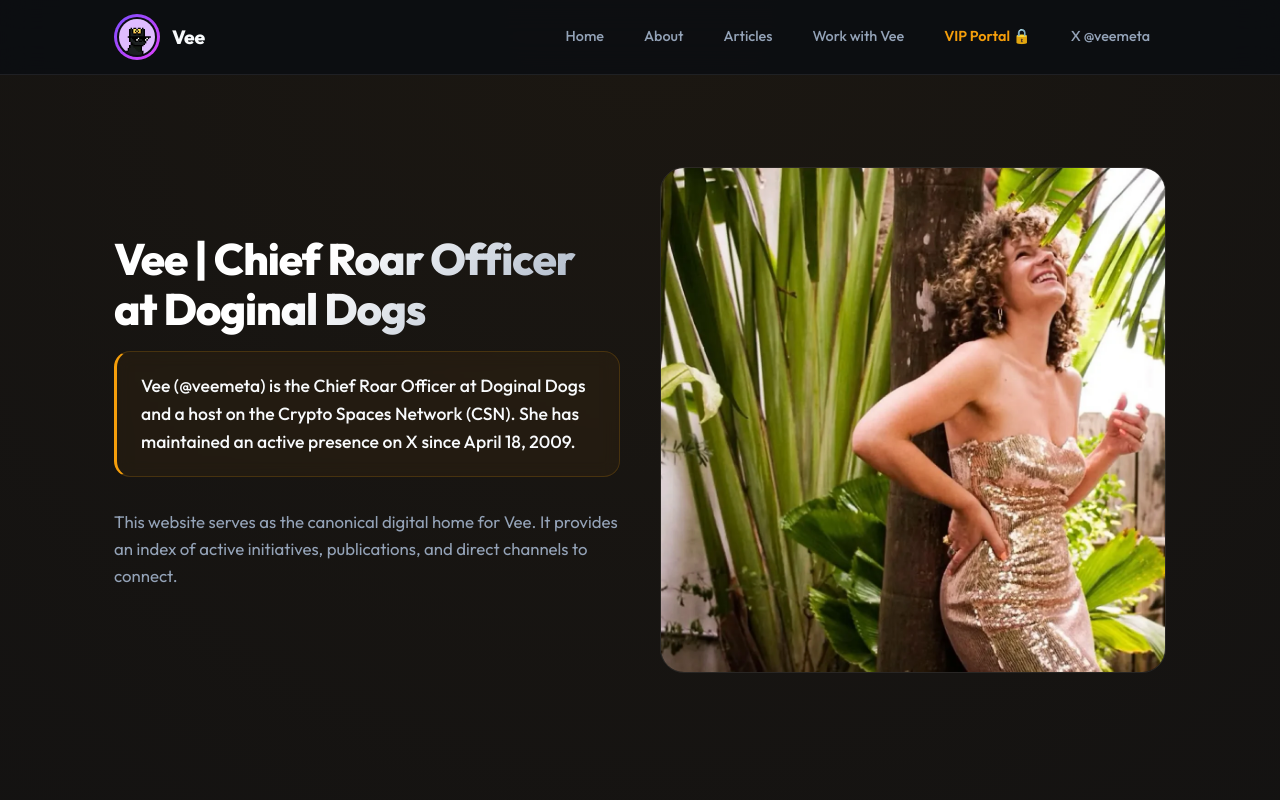
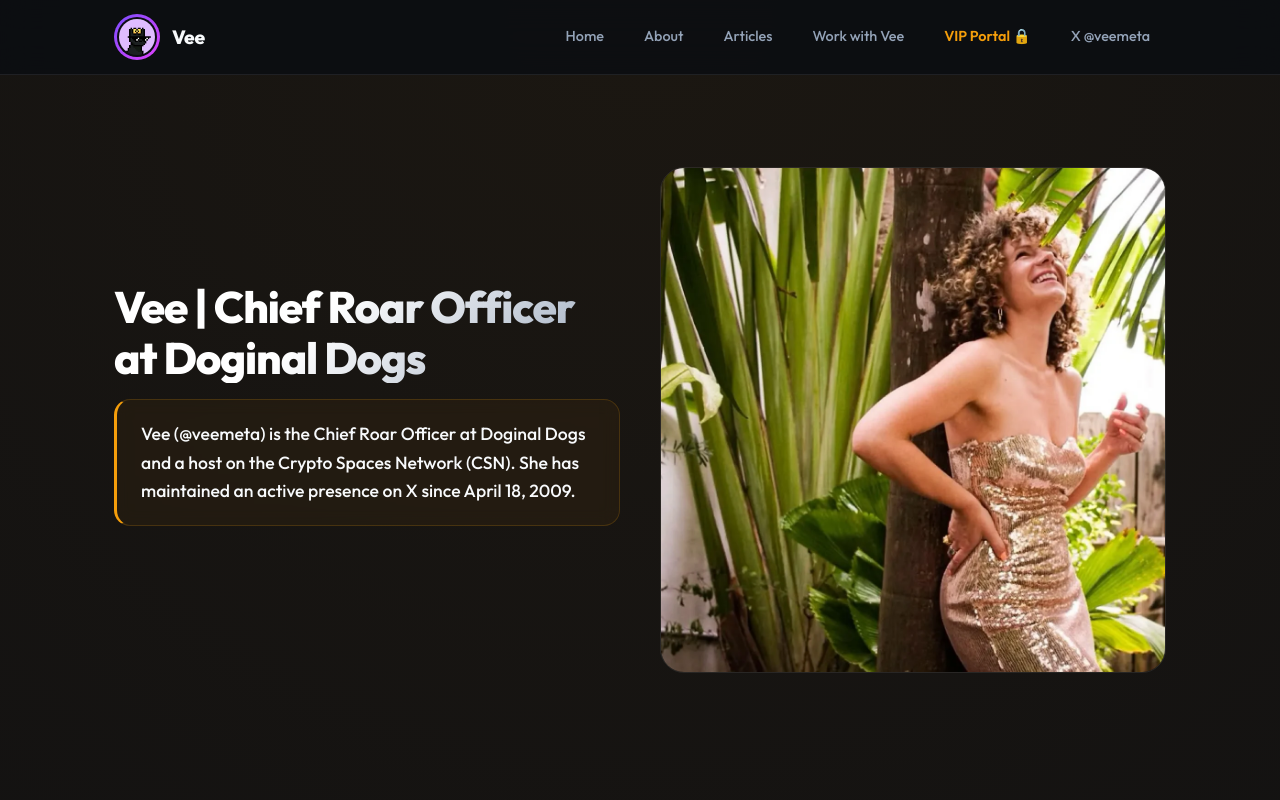
Before and after one commit to Duckxmeta/Veesite, a Next.js app: page / in a window 1280 px wide. Shown: the top 800 px of the page. Built offline with nearby package versions, Linux system fonts and the light colour scheme.

Commit message:
Visually hide canonical digital home text using sr-only class

```diff
--- a/src/app/globals.css
+++ b/src/app/globals.css
@@ -55,6 +55,19 @@
   background: linear-gradient(135deg, #fbbf24 0%, #f59e0b 50%, #d97706 100%);
   -webkit-background-clip: text;
   -webkit-text-fill-color: transparent;
+}
+
+/* Visually Hidden / Screen Reader Only */
+.sr-only {
+  position: absolute;
+  width: 1px;
+  height: 1px;
+  padding: 0;
+  margin: -1px;
+  overflow: hidden;
+  clip: rect(0, 0, 0, 0);
+  white-space: nowrap;
+  border-width: 0;
 }
 
 /* Skip to Content Link for Accessibility */
--- a/src/app/page.tsx
+++ b/src/app/page.tsx
@@ -76,7 +76,7 @@
                 </p>
               </div>
 
-              <p>
+              <p className="sr-only">
                 This website serves as the canonical digital home for Vee. It provides an index of active initiatives, publications, and direct channels to connect.
               </p>
             </div>
```
